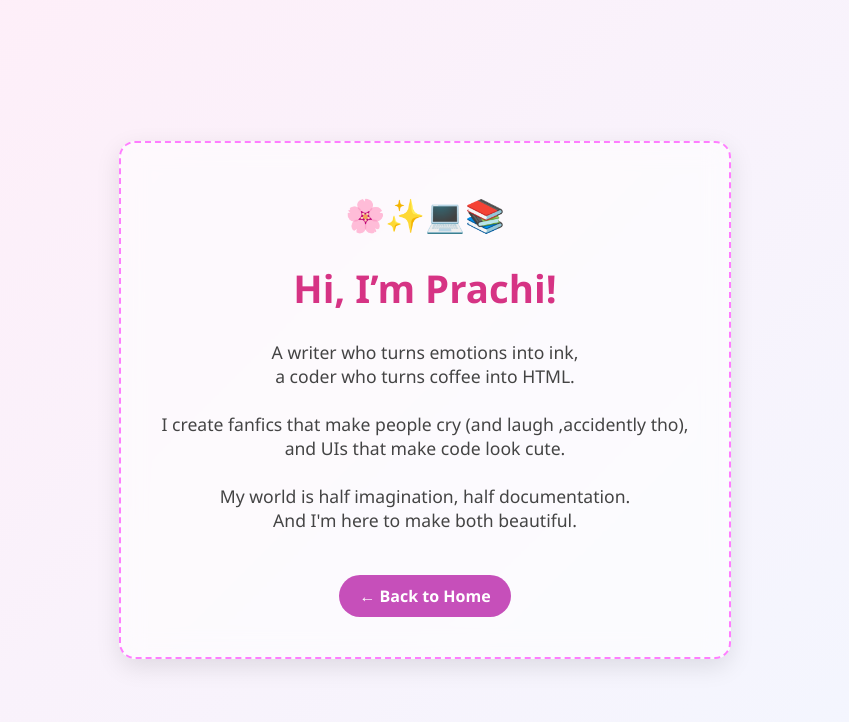
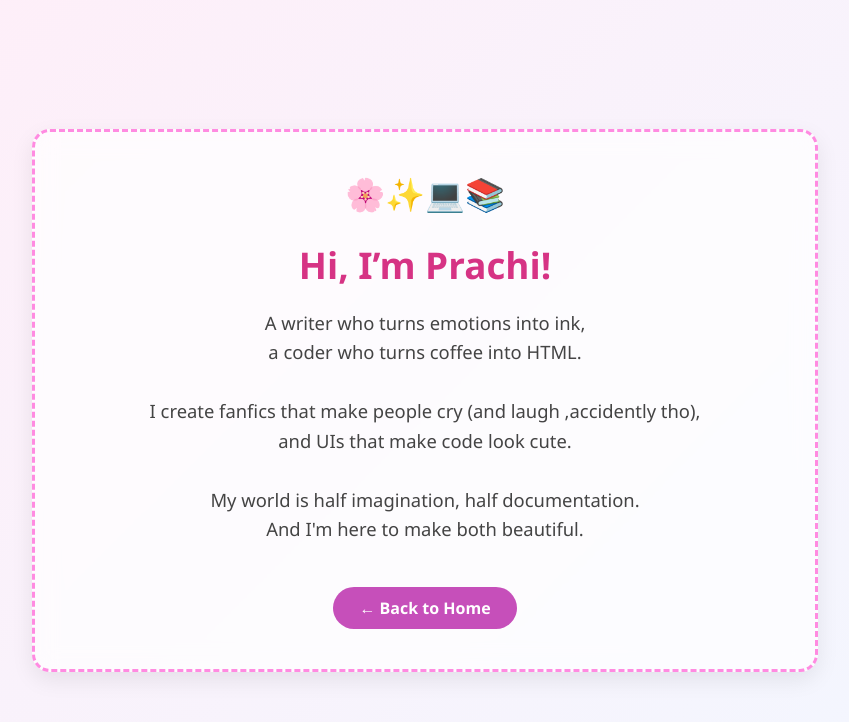
Before and after one commit to Prachi-Dighade/portfolio-website, a plain HTML site: page intro.html in a window 1280 px wide. Shown: the whole page, without its empty margins (215-1064 px from the left). Drawn offline with Linux system fonts and the light colour scheme.

Commit message:
Update intro.html

```diff
--- a/intro.html
+++ b/intro.html
@@ -2,69 +2,81 @@
 <html lang="en">
 <head>
   <meta charset="UTF-8" />
-  <title>✨🍜 Meet Me – Intro</title>
+  <title>🌸 Meet Prachi — Writer × Coder</title>
+
   <style>
-    body {
-      margin: 0;
-      font-family: 'Segoe UI', sans-serif;
-      background: linear-gradient(135deg, #ffeef8, #f2f7ff);
-      display: flex;
-      align-items: center;
-      justify-content: center;
-      height: 100vh;
-      overflow: hidden;
+    body{
+      margin:0;
+      font-family:'Segoe UI',sans-serif;
+      background:linear-gradient(135deg,#ffeef8,#f2f7ff);
+      display:flex;
+      justify-content:center;
+      align-items:center;
+      min-height:100vh;
     }
 
-    .intro-card {
-      background: rgba(255, 255, 255, 0.6);
-      backdrop-filter: blur(12px);
-      box-shadow: 0 8px 24px rgba(0, 0, 0, 0.1);
-      border-radius: 16px;
-      padding: 40px;
-      max-width: 700px;
-      text-align: center;
-      border: 2px dashed #ff7dff;
+    .intro-card{
+      background:rgba(255,255,255,0.7);
+      backdrop-filter:blur(12px);
+      padding:40px;
+      border-radius:18px;
+      width:85%;
+      max-width:700px;
+      text-align:center;
+      border:3px dashed #ff8be1;
+      box-shadow:0 8px 22px rgba(0,0,0,0.08);
+      animation:fadePop 0.6s ease;
     }
 
-    h1 {
-      font-size: 2.4rem;
-      color: #d63384;
+    .sparkle{
+      font-size:2rem;
+      margin-bottom:10px;
     }
 
-    .sparkle {
-      font-size: 2rem;
-      margin: 10px;
+    h1{
+      font-size:2.3rem;
+      color:#d63384;
+      margin-bottom:12px;
     }
 
-    p {
-      font-size: 1.1rem;
-      color: #444;
-      margin-top: 10px;
+    p{
+      font-size:1.15rem;
+      color:#444;
+      line-height:1.6em;
     }
 
-    .back-btn {
-      display: inline-block;
-      margin-top: 25px;
-      background: #c64fba;
-      color: #fff;
-      padding: 10px 20px;
-      border-radius: 30px;
-      text-decoration: none;
-      font-weight: bold;
-      transition: background 0.3s ease;
+    .back-btn{
+      display:inline-block;
+      margin-top:25px;
+      background:#c64fba;
+      color:#fff;
+      padding:10px 26px;
+      border-radius:40px;
+      text-decoration:none;
+      font-weight:600;
+      font-size:1rem;
+      transition:.3s;
     }
 
-    .back-btn:hover {
-      background: #ffb3d9;
-      color: #333;
+    .back-btn:hover{
+      background:#ffb3e6;
+      color:#333;
+      transform:scale(1.05);
+    }
+
+    @keyframes fadePop{
+      from{opacity:0;transform:scale(0.95);}
+      to{opacity:1;transform:scale(1);}
     }
   </style>
 </head>
+
 <body>
 
-  <div class="intro-card">
-    <div class="sparkle">🌸✨💻📚</div>
-    <h1>Hi, I’m Prachi!</h1>
+<div class="intro-card">
+  <div class="sparkle">🌸✨💻📚</div>
+  <h1>Hi, I’m Prachi!</h1>
+
     <p>
       A writer who turns emotions into ink,<br />
       a coder who turns coffee into HTML.<br /><br />
@@ -76,8 +88,8 @@
       And I'm here to make both beautiful.
     </p>
 
-    <a href="index.html" class="back-btn">← Back to Home</a>
-  </div>
+  <a href="index.html" class="back-btn">← Back to Home</a>
+</div>
 
 </body>
 </html>
```
